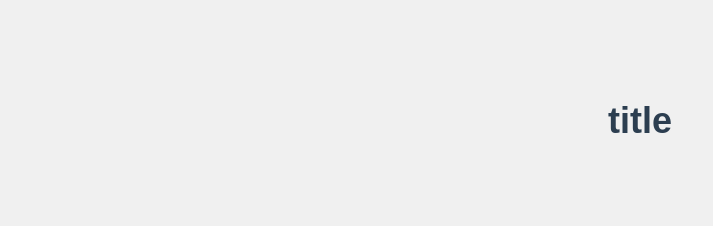
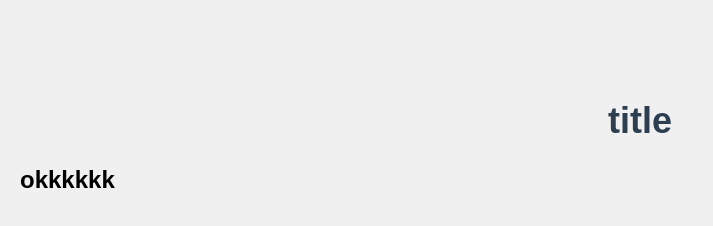
Before and after one commit to Harshal-acme/myrepo, a plain HTML site: page index.html in a window 1280 px wide. Shown: the whole page, without its empty margins (0-713 px from the left). Drawn offline with Linux system fonts and the light colour scheme.

Commit message:
added design ollk

```diff
--- a/index.html
+++ b/index.html
@@ -15,7 +15,7 @@
     <body>
 
         <h1>title </h1>
-
+        <h2>okkkkkk</h2>
         <script src="" async defer></script>
     </body>
 </html>
```
